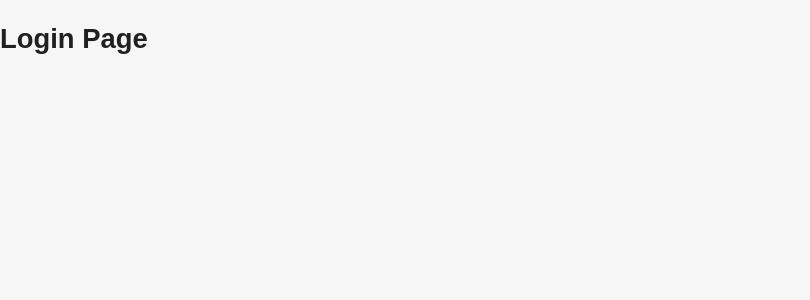
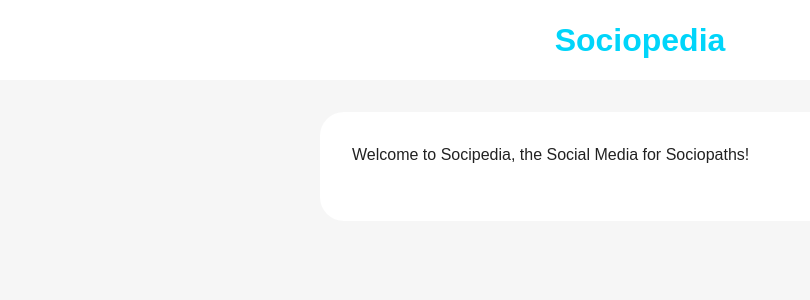
Before and after one commit to Aminuv/Connectify-web, a React (Create React App) app in the folder client/: page / in a window 1280 px wide. Shown: the top 300 px of the page, without its empty margins (0-810 px from the left). Built offline with nearby package versions, Linux system fonts and the light colour scheme.

Commit message:
make the LoginPage component

```diff
--- a/client/src/scens/loginPage/index.jsx
+++ b/client/src/scens/loginPage/index.jsx
@@ -1,11 +1,36 @@
+import { Box, Typography, useTheme, useMediaQuery } from "@mui/material";
 
+// LoginPage component
+const LoginPage = () => {
+  const theme = useTheme();
+  const isNonMobileScreens = useMediaQuery("(min-width: 1000px)");
+  return (
+    <Box>
+      <Box
+        width="100%"
+        backgroundColor={theme.palette.background.alt}
+        p="1rem 6%"
+        textAlign="center"
+      >
+        <Typography fontWeight="bold" fontSize="32px" color="primary">
+          Sociopedia
+        </Typography>
+      </Box>
 
-const LoginPage = () => {
-  return (
-    <div>
-      <h1>Login Page</h1>
-    </div>
+      <Box
+        width={isNonMobileScreens ? "50%" : "93%"}
+        p="2rem"
+        m="2rem auto"
+        borderRadius="1.5rem"
+        backgroundColor={theme.palette.background.alt}
+      >
+        <Typography fontWeight="500" variant="h5" sx={{ mb: "1.5rem" }}>
+          Welcome to Socipedia, the Social Media for Sociopaths!
+        </Typography>
+
+      </Box>
+    </Box>
   );
-}
+};
 
 export default LoginPage;
```
